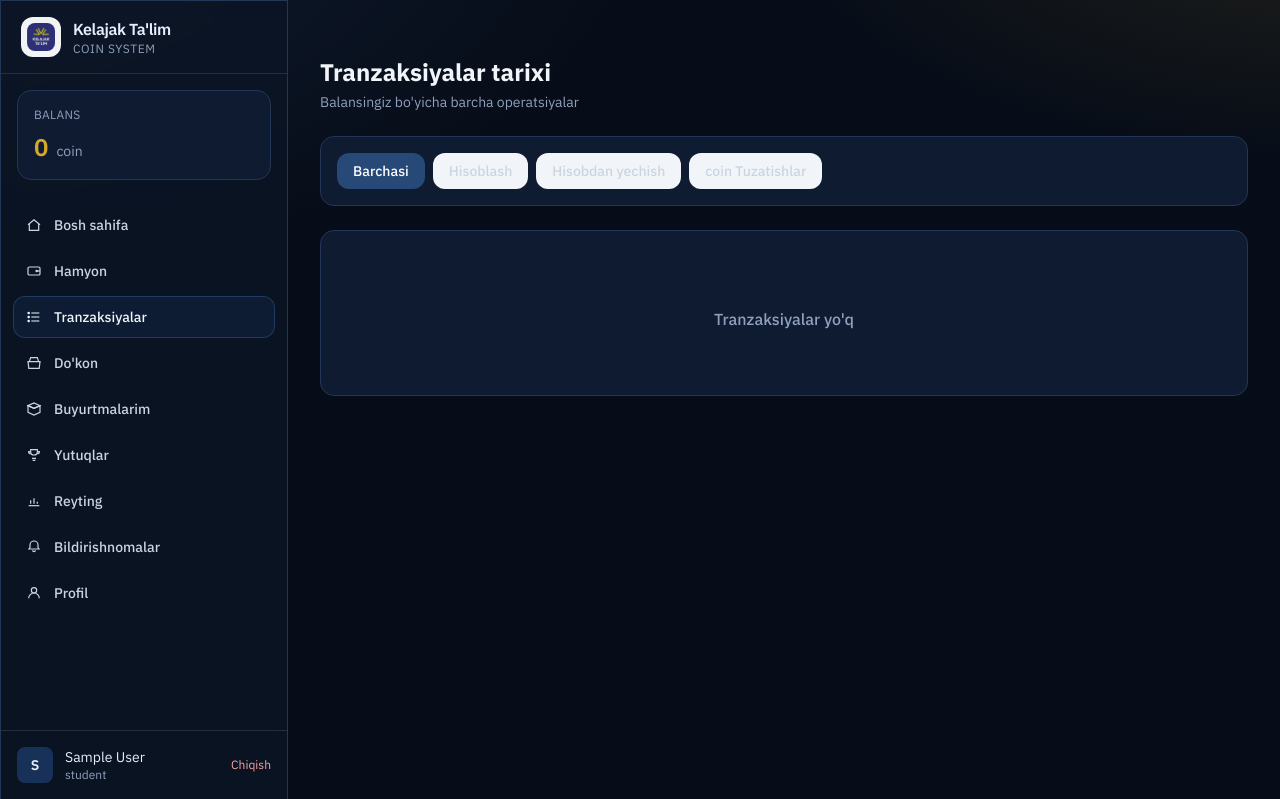
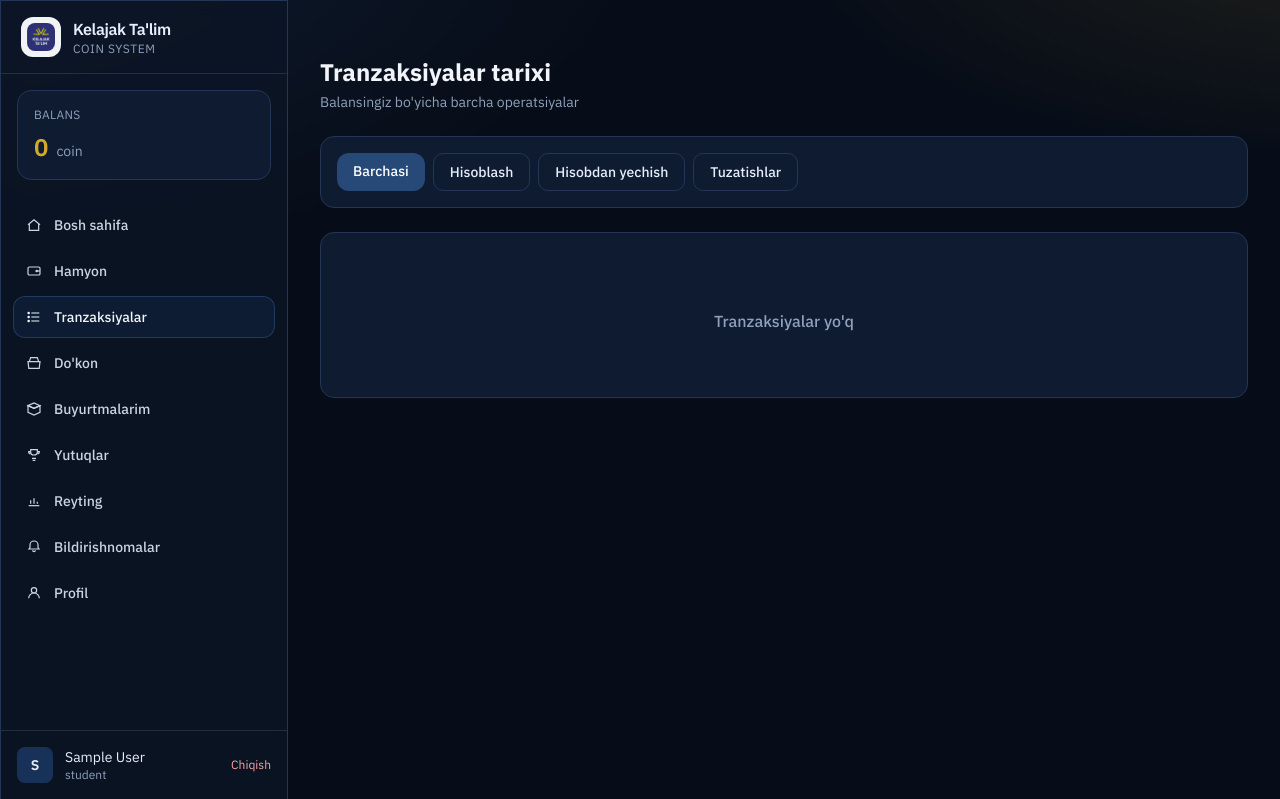
Before and after one commit to iyricc-8/Kelajak-talim-coin-system, a Flask app: page /transactions in a window 1280 px wide. Shown: the top 799 px of the page. Run offline with Flask 3, Linux system fonts and the light colour scheme; the visitor is signed in with stand-in values (Sample User, id 1); data that the repository does not hold is empty; some libraries are stand-ins or nearby versions.

Commit message:
fix(ui): remove bright light utility backgrounds in dark theme

```diff
--- a/app/templates/base.html
+++ b/app/templates/base.html
@@ -90,6 +90,18 @@
     .table-clean thead { background: rgba(17,32,59,.45); }
     .table-clean tr { border-color: var(--border) !important; }
 
+    /* Normalize light Tailwind utilities to dark theme */
+    .bg-slate-50 { background-color: #0f1b30 !important; }
+    .bg-slate-100 { background-color: #1a2a43 !important; }
+    .bg-slate-200 { background-color: #243754 !important; }
+    .hover\:bg-slate-200:hover { background-color: #2b4161 !important; }
+    .bg-emerald-100 { background-color: rgba(47,159,126,.18) !important; }
+    .bg-red-100 { background-color: rgba(209,75,87,.18) !important; }
+    .bg-orange-100 { background-color: rgba(214,132,67,.18) !important; }
+    .text-emerald-700 { color: #8de2c7 !important; }
+    .text-red-700 { color: #ffb3bc !important; }
+    .text-orange-700 { color: #ffd1a8 !important; }
+
     .flash {
       border: 1px solid var(--border);
       background: #0f1b30;
--- a/app/templates/student/transactions.html
+++ b/app/templates/student/transactions.html
@@ -8,10 +8,10 @@
 
 <!-- Filter -->
 <div class="card p-4 mb-6 flex flex-wrap gap-2">
-  <a href="{{ url_for('transactions.transactions') }}" class="px-4 py-2 rounded-xl text-sm font-medium transition {% if not txn_type %}bg-brand-600 text-white{% else %}bg-slate-100 text-slate-300 hover:bg-slate-200{% endif %}">Barchasi</a>
-  <a href="{{ url_for('transactions.transactions', type='earn') }}" class="px-4 py-2 rounded-xl text-sm font-medium transition {% if txn_type == 'earn' %}bg-emerald-600 text-white{% else %}bg-slate-100 text-slate-300 hover:bg-slate-200{% endif %}"> Hisoblash</a>
-  <a href="{{ url_for('transactions.transactions', type='spend') }}" class="px-4 py-2 rounded-xl text-sm font-medium transition {% if txn_type == 'spend' %}bg-red-500 text-white{% else %}bg-slate-100 text-slate-300 hover:bg-slate-200{% endif %}"> Hisobdan yechish</a>
-  <a href="{{ url_for('transactions.transactions', type='adjustment') }}" class="px-4 py-2 rounded-xl text-sm font-medium transition {% if txn_type == 'adjustment' %}bg-slate-600 text-white{% else %}bg-slate-100 text-slate-300 hover:bg-slate-200{% endif %}">coin Tuzatishlar</a>
+  <a href="{{ url_for('transactions.transactions') }}" class="px-4 py-2 rounded-xl text-sm font-medium transition {% if not txn_type %}bg-brand-600 text-white{% else %}btn-ghost muted{% endif %}">Barchasi</a>
+  <a href="{{ url_for('transactions.transactions', type='earn') }}" class="px-4 py-2 rounded-xl text-sm font-medium transition {% if txn_type == 'earn' %}bg-emerald-600 text-white{% else %}btn-ghost muted{% endif %}">Hisoblash</a>
+  <a href="{{ url_for('transactions.transactions', type='spend') }}" class="px-4 py-2 rounded-xl text-sm font-medium transition {% if txn_type == 'spend' %}bg-red-500 text-white{% else %}btn-ghost muted{% endif %}">Hisobdan yechish</a>
+  <a href="{{ url_for('transactions.transactions', type='adjustment') }}" class="px-4 py-2 rounded-xl text-sm font-medium transition {% if txn_type == 'adjustment' %}bg-slate-600 text-white{% else %}btn-ghost muted{% endif %}">Tuzatishlar</a>
 </div>
 
 <!-- Transactions Table -->
```
